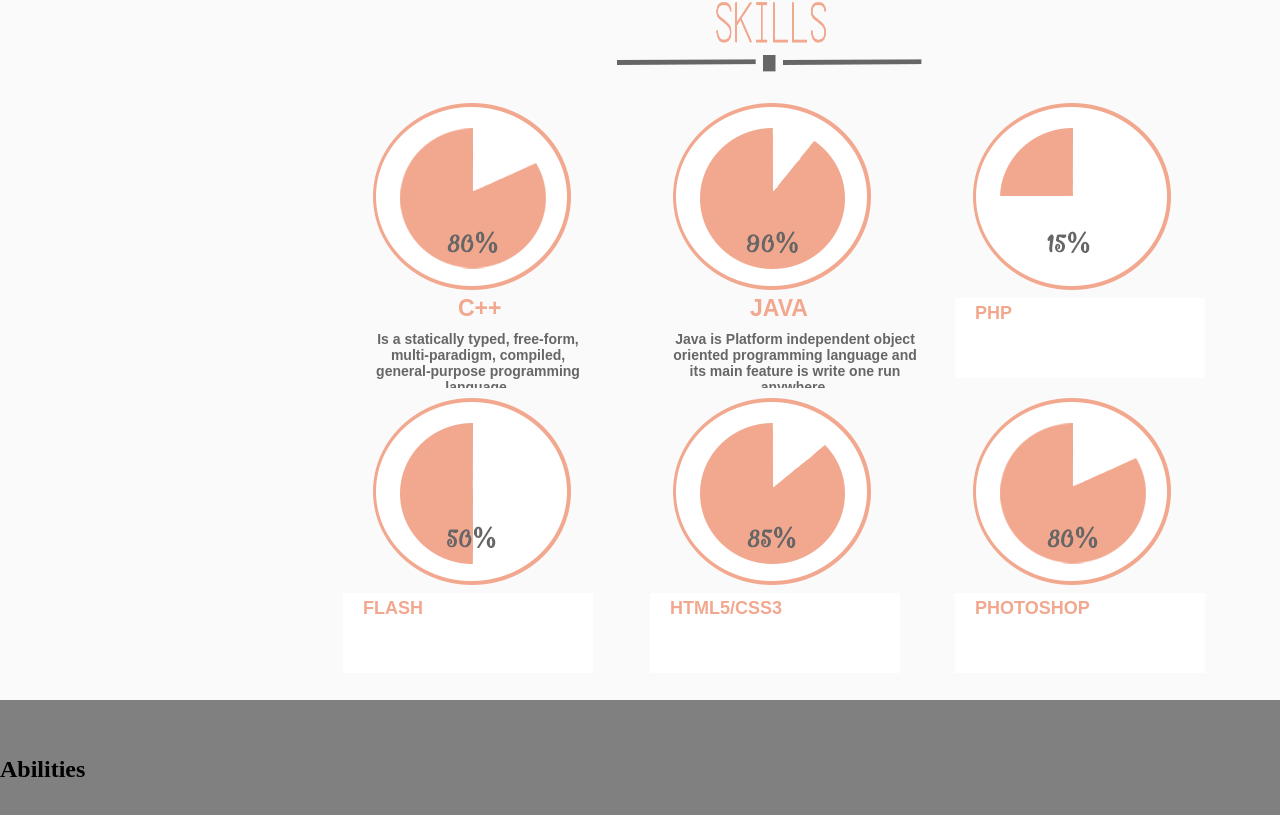
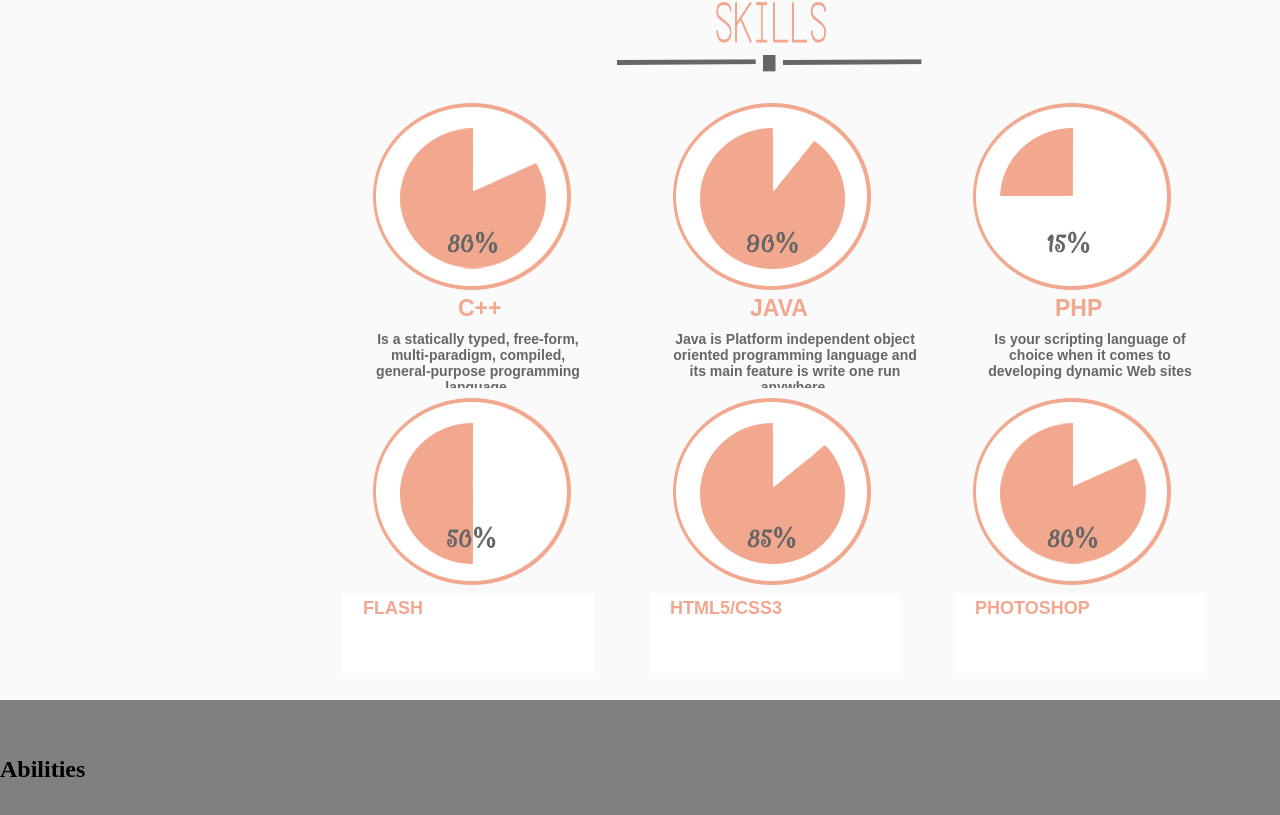
Before and after one commit to mryelisse/GONZALES_MaryElisse_PersonalWebsite, a plain HTML site: page Home.html in a window 1280 px wide. Shown: the part 2231-3046 px from the top of the page. Drawn offline with Linux system fonts and the light colour scheme.

Commit message:
Update information in my skills page

```diff
--- a/Home.html
+++ b/Home.html
@@ -166,17 +166,18 @@
 			<div class="percent6"></div>
 
 			<div class="skill1">
-				<h3 style = "padding-left: 115px; margin-top: 10px; line-height: 0px; color: #F2A88F; font-family: 'Ruluko', sans-serif; font-size: 23px;"><b>C++</b></h3>
+				<h3 style = "padding-left: 115px; margin-top: 10px; line-height: 0px; color: #F2A88F; font-family: 'Ruluko', sans-serif; font-size: 23px;">C++</h3>
 				<h3 style = "padding-left: 20px; color: #666666; font-family: 'Ruluko', sans-serif; font-size: 14px; text-align: center;">Is a statically typed, free-form, multi-paradigm, compiled, general-purpose programming language.</h3>
 			</div>
 
 			<div class="skill2">
-				<h3 style = "padding-left: 100px; margin-top: 10px; line-height: 0px; color: #F2A88F; font-family: 'Ruluko', sans-serif; font-size: 23px;"><b>JAVA</b></h3>
+				<h3 style = "padding-left: 100px; margin-top: 10px; line-height: 0px; color: #F2A88F; font-family: 'Ruluko', sans-serif; font-size: 23px;">JAVA</h3>
 				<h3 style = "padding-left: 20px; color: #666666; font-family: 'Ruluko', sans-serif; font-size: 14px; text-align: center;">Java is Platform independent object oriented programming language and its main feature is write one run anywhere.</h3>
 			</div>
 
 			<div class="skill3">
-				<h3 style = "padding-left: 20px; margin-top: 15px; line-height: 0px; color: #F2A88F; font-family: 'Ruluko', sans-serif; font-size: 18px;"><b>PHP</b></h3>
+				<h3 style = "padding-left: 100px; margin-top: 10px; line-height: 0px; color: #F2A88F; font-family: 'Ruluko', sans-serif; font-size: 23px;">PHP</h3>
+				<h3 style = "padding-left: 20px; color: #666666; font-family: 'Ruluko', sans-serif; font-size: 14px; text-align: center;">Is your scripting language of choice when it comes to developing dynamic Web sites</h3>
 			</div>
 
 			<div class="skill4">
--- a/Style/Style.css
+++ b/Style/Style.css
@@ -337,12 +337,11 @@
 		   height: 90px;
 		   overflow:hidden; }
 
- .skill3 { background-color: #FFFFFF;
-		   position: absolute;
+ .skill3 { position: absolute;
 		   top: 330px;
 	       left: 955px;
    	       width: 250px;
-		   height: 80px;
+		   height: 90px;
 		   overflow:hidden; }
 
 .skill4 { background-color: #FFFFFF;
```
